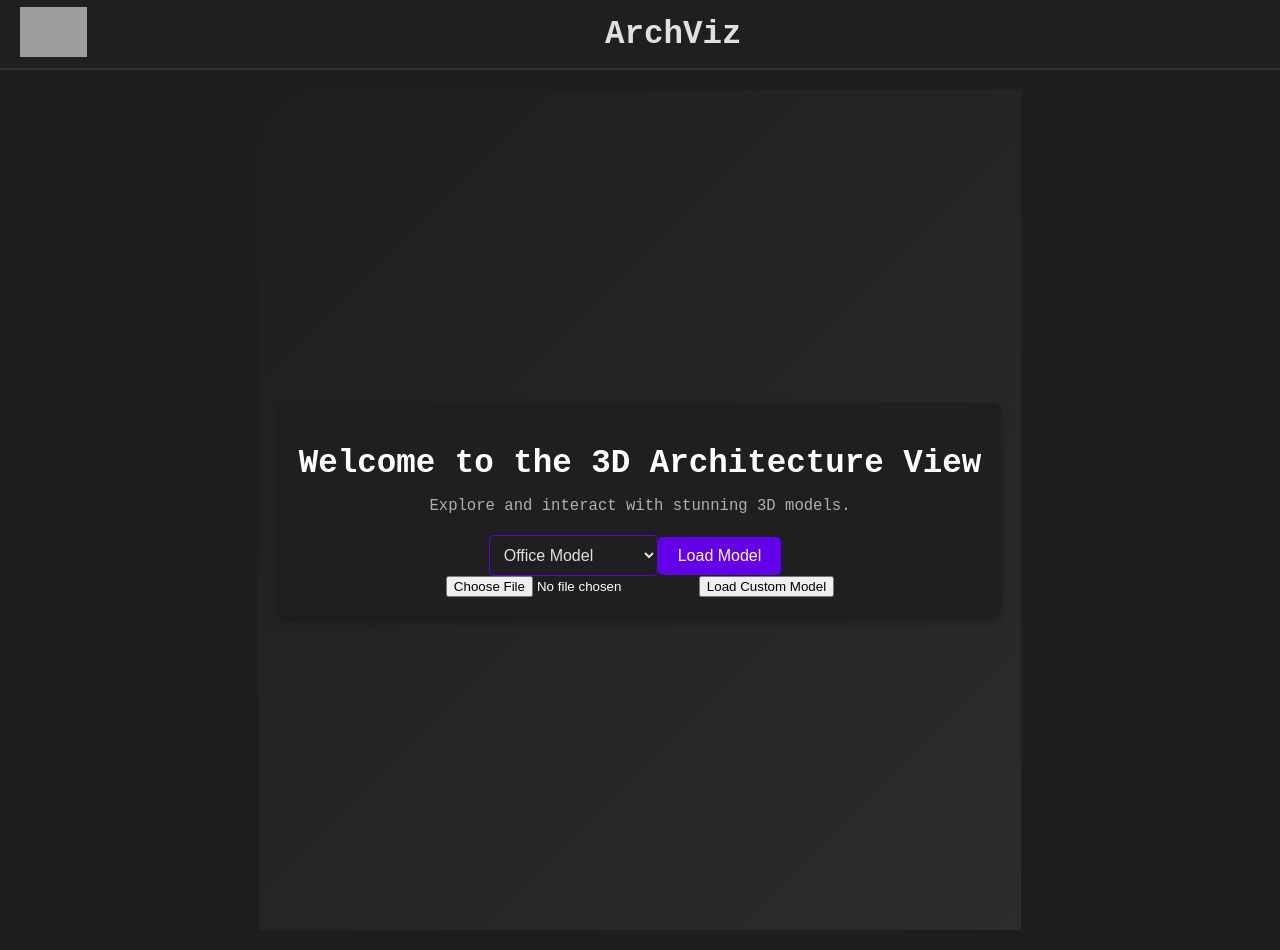
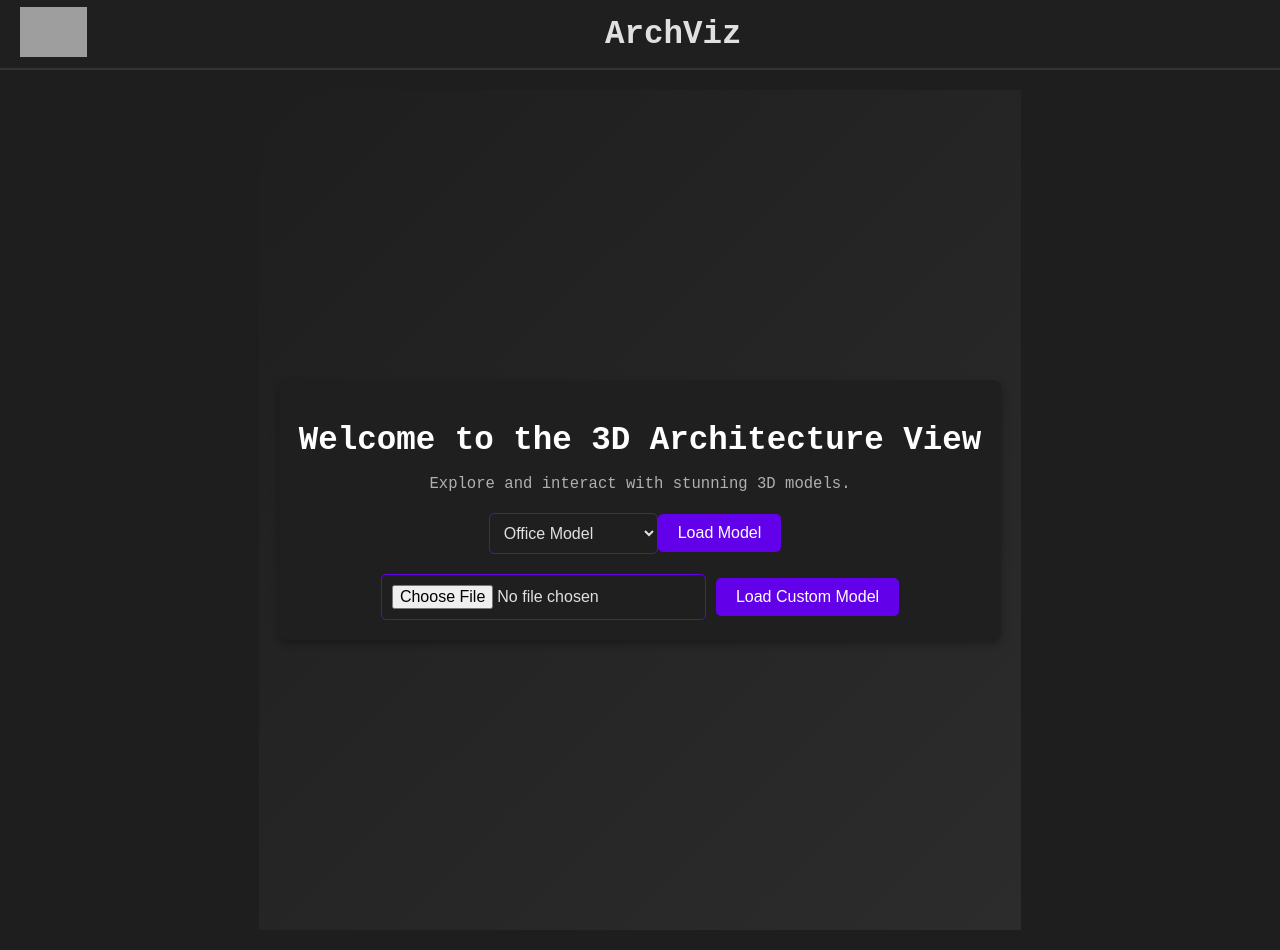
Before and after one commit to chakradev/ArchViz, a React (Create React App) app: page / in a window 1280 px wide. Built offline with nearby package versions, Linux system fonts and the light colour scheme; grey boxes are pictures that could not be loaded.

Commit message:
Update Home.css

```diff
--- a/src/components/Home.css
+++ b/src/components/Home.css
@@ -93,3 +93,45 @@ p {
   justify-content: center;
   margin-top: 20px; /* Space above the button group */
 }
+
+/* Custom model section styling */
+.custom-model-section {
+  margin-top: 20px; /* Space above the custom model section */
+  display: flex;
+  align-items: center; /* Align items vertically center */
+  justify-content: center; /* Center items horizontally */
+  gap: 10px; /* Space between the file input and the button */
+}
+
+/* File input styling */
+.custom-model-input {
+  background-color: #1f1f1f; /* Match the dropdown background */
+  color: #e0e0e0; /* Match the dropdown text color */
+  border: 1px solid #6200ea; /* Match the dropdown border */
+  border-radius: 5px;
+  padding: 10px;
+  font-size: 1em;
+  cursor: pointer;
+}
+
+/* Custom model button styling */
+.custom-model-button {
+  background-color: #6200ea; /* Different vibrant button color */
+  color: #ffffff; /* White text color */
+  border: none;
+  border-radius: 5px;
+  padding: 10px 20px;
+  font-size: 1em;
+  cursor: pointer;
+  transition: background-color 0.3s ease, transform 0.3s ease;
+}
+
+.custom-model-button:hover {
+  background-color: #3700b3; /* Darker shade on hover */
+  transform: scale(1.05); /* Slight scaling effect on hover */
+}
+
+.custom-model-button:focus {
+  outline: none; /* Remove default focus outline */
+  box-shadow: 0 0 0 2px #6200ea; /* Custom focus outline */
+}
```
